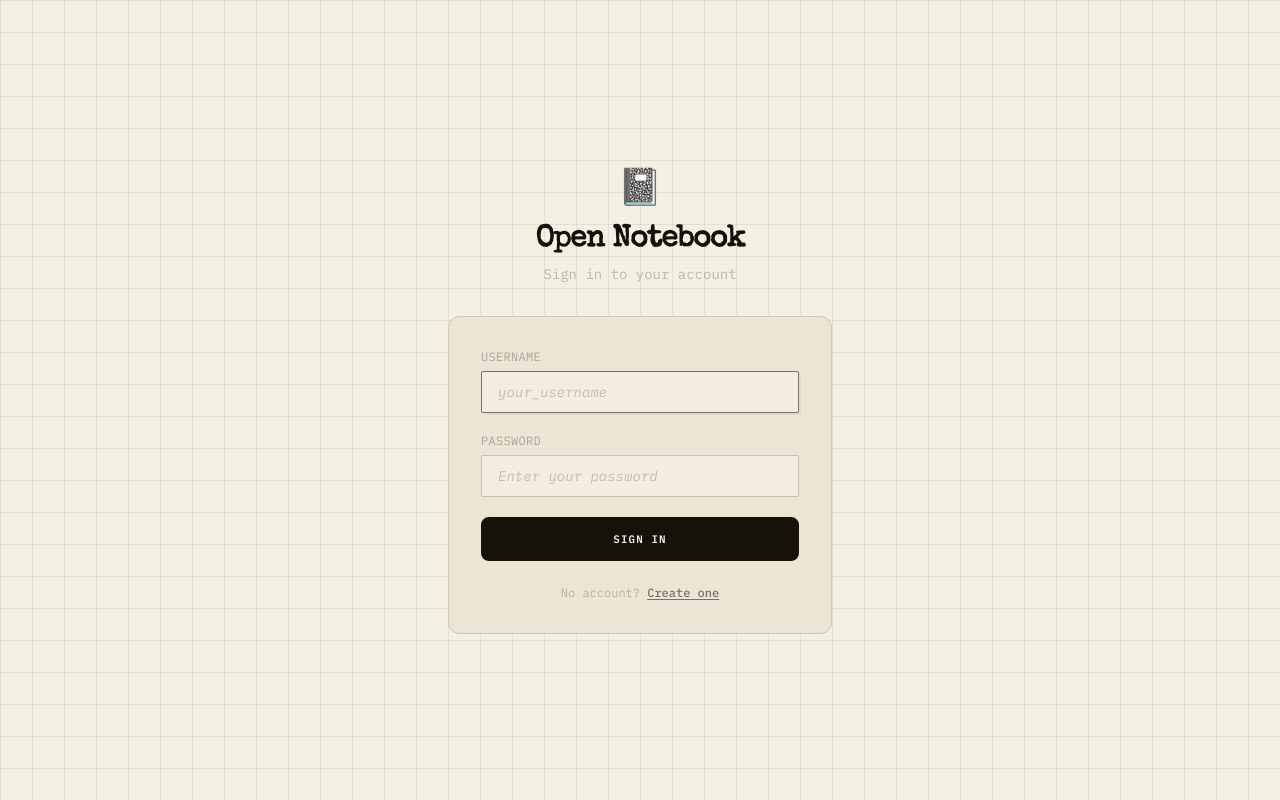
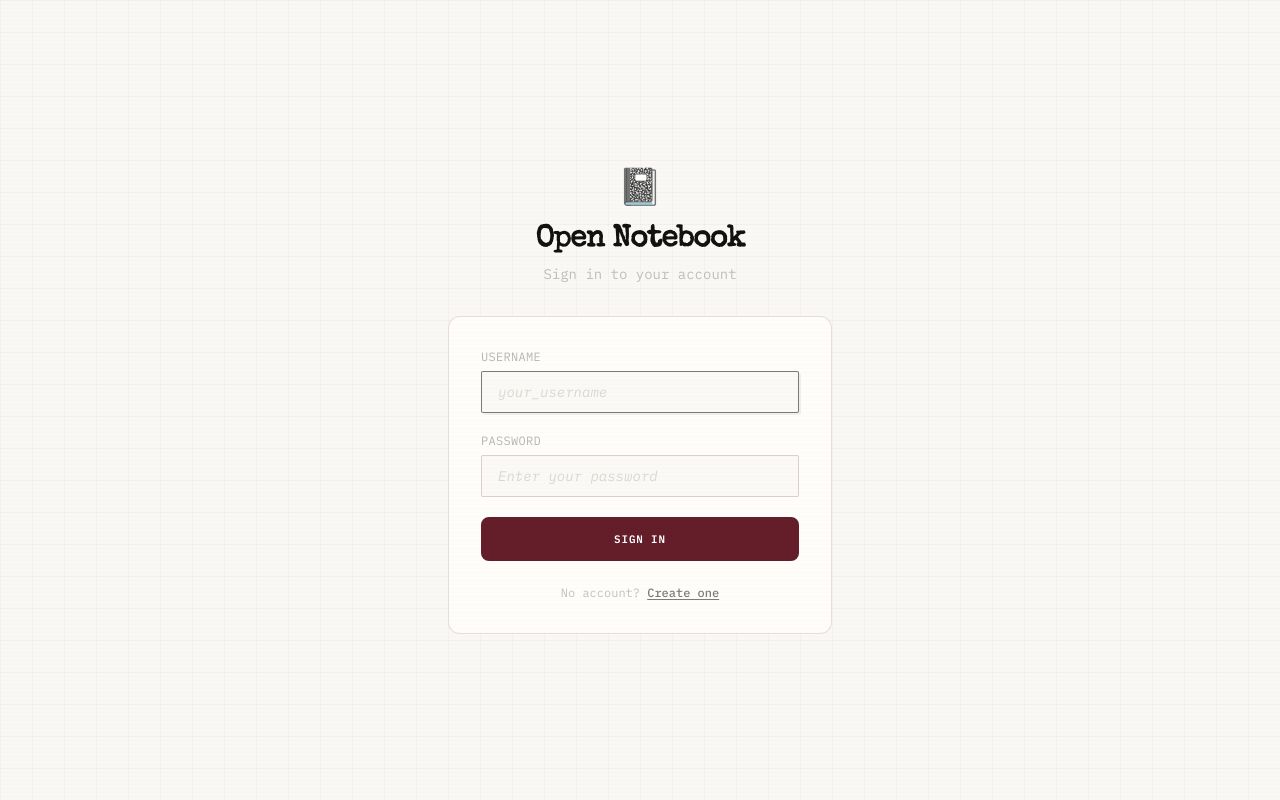
Before and after one commit to angkon101/chandnot, a Next.js app: page /login in a window 1280 px wide. Built offline with nearby package versions, Linux system fonts and the light colour scheme.

Commit message:
Database, ui done

```diff
--- a/src/app/globals.css
+++ b/src/app/globals.css
@@ -5,44 +5,62 @@
 @tailwind utilities;
 
 /* ═══════════════════════════════════════════
-   1980s CANVAS THEME
-   Typewriter paper (light) · Blackboard (dark)
+   THEME
+   White + wine black (light) · Ash + off-white (dark)
    ═══════════════════════════════════════════ */
 
 :root {
-  --bg-rgb:            245, 240, 228;
-  --surface-rgb:       236, 230, 215;
-  --surface-alt-rgb:   225, 219, 202;
-  --darker-rgb:        212, 206, 188;
-  --fg-rgb:            22, 18, 10;
-  --primary-rgb:       22, 18, 10;
-  --accent-rgb:        82, 72, 52;
-  --purple-rgb:        46, 40, 28;
-  --amber-rgb:         122, 100, 56;
-  --border-rgb:        22, 18, 10;
-  --placeholder-rgb:   138, 130, 110;
-  --glow-primary:      none;
-  --glow-accent:       none;
-  --grid-color:        rgba(22, 18, 10, 0.07);
-  --scanline-color:    rgba(22, 18, 10, 0.01);
+  --bg-rgb: 250, 248, 245;
+  --surface-rgb: 255, 253, 250;
+  --surface-alt-rgb: 245, 242, 238;
+  --darker-rgb: 235, 232, 228;
+  --fg-rgb: 20, 18, 16;
+  --primary-rgb: 100, 30, 42;
+  --accent-rgb: 140, 75, 30;
+  --purple-rgb: 95, 38, 75;
+  --amber-rgb: 160, 125, 55;
+  --border-rgb: 100, 30, 42;
+  --placeholder-rgb: 180, 175, 168;
+  --glow-primary: 0 0 8px rgba(100, 30, 42, 0.08), 0 0 25px rgba(100, 30, 42, 0.03);
+  --glow-accent: 0 0 8px rgba(140, 75, 30, 0.08), 0 0 25px rgba(140, 75, 30, 0.03);
+  --grid-color: rgba(100, 30, 42, 0.03);
+  --scanline-color: rgba(0, 0, 0, 0.006);
 }
 
 .dark {
-  --bg-rgb:            10, 9, 6;
-  --surface-rgb:       18, 17, 11;
-  --surface-alt-rgb:   28, 26, 18;
-  --darker-rgb:        5, 4, 2;
-  --fg-rgb:            232, 228, 210;
-  --primary-rgb:       232, 228, 210;
-  --accent-rgb:        158, 152, 134;
-  --purple-rgb:        200, 196, 178;
-  --amber-rgb:         188, 174, 138;
-  --border-rgb:        232, 228, 210;
-  --placeholder-rgb:   94, 90, 76;
-  --glow-primary:      none;
-  --glow-accent:       none;
-  --grid-color:        rgba(232, 228, 210, 0.05);
-  --scanline-color:    rgba(232, 228, 210, 0.01);
+  --bg-rgb: 68, 66, 62;
+  --surface-rgb: 78, 75, 72;
+  --surface-alt-rgb: 85, 82, 78;
+  --darker-rgb: 58, 56, 52;
+  --fg-rgb: 245, 240, 230;
+  --primary-rgb: 245, 240, 230;
+  --accent-rgb: 210, 205, 195;
+  --purple-rgb: 200, 195, 185;
+  --amber-rgb: 195, 190, 178;
+  --border-rgb: 245, 240, 230;
+  --placeholder-rgb: 160, 155, 145;
+  --glow-primary: none;
+  --glow-accent: none;
+  --grid-color: rgba(245, 240, 230, 0.04);
+  --scanline-color: rgba(245, 240, 230, 0.008);
+}
+
+.dark {
+  --bg-rgb: 68, 66, 62;
+  --surface-rgb: 78, 75, 72;
+  --surface-alt-rgb: 85, 82, 78;
+  --darker-rgb: 58, 56, 52;
+  --fg-rgb: 245, 240, 230;
+  --primary-rgb: 245, 240, 230;
+  --accent-rgb: 210, 205, 195;
+  --purple-rgb: 200, 195, 185;
+  --amber-rgb: 195, 190, 178;
+  --border-rgb: 245, 240, 230;
+  --placeholder-rgb: 160, 155, 145;
+  --glow-primary: none;
+  --glow-accent: none;
+  --grid-color: rgba(245, 240, 230, 0.04);
+  --scanline-color: rgba(245, 240, 230, 0.008);
 }
 
 * { box-sizing: border-box; }
@@ -114,30 +132,35 @@ code, pre, .font-mono {
 }
 .cyber-card::before { display: none; }
 
-/* ─── Primary button — solid ink fill ─── */
+/* ─── Primary button ─── */
 .cyber-btn-primary {
-  background: rgba(var(--fg-rgb), 1);
-  color: rgba(var(--bg-rgb), 1);
   font-family: 'IBM Plex Mono', monospace;
   font-size: 0.68rem;
   font-weight: 600;
-  letter-spacing: 0.1em;
+  letter-spacing: 0.08em;
   text-transform: uppercase;
-  border: 2px solid rgba(var(--fg-rgb), 1);
+  border: 2px solid;
   cursor: pointer;
-  transition: background 0.1s, color 0.1s;
+  transition: background 0.1s, color 0.1s, opacity 0.1s;
   position: relative;
   overflow: hidden;
+  background: rgba(var(--primary-rgb), 1);
+  color: #fff;
+  border-color: rgba(var(--primary-rgb), 1);
 }
-.cyber-btn-primary::after { display: none; }
-.cyber-btn-primary > * { position: relative; z-index: 1; }
-.cyber-btn-primary:hover { background: transparent; color: rgba(var(--fg-rgb), 1); }
-.cyber-btn-primary:active { opacity: 0.7; }
+.cyber-btn-primary:hover { opacity: 0.85; }
+.cyber-btn-primary:active { opacity: 0.6; }
+.dark .cyber-btn-primary {
+  background: rgba(var(--primary-rgb), 0.12);
+  color: rgba(var(--fg-rgb), 1);
+  border-color: rgba(var(--fg-rgb), 0.2);
+}
+.dark .cyber-btn-primary:hover { background: rgba(var(--primary-rgb), 0.22); border-color: rgba(var(--fg-rgb), 0.35); }
 
 /* ─── Secondary button — outlined ─── */
 .cyber-btn-secondary {
   background: transparent;
-  border: 1px solid rgba(var(--border-rgb), 0.22);
+  border: 1px solid rgba(var(--border-rgb), 0.2);
   color: rgba(var(--fg-rgb), 0.5);
   font-family: 'IBM Plex Mono', monospace;
   font-size: 0.7rem;
@@ -146,9 +169,23 @@ code, pre, .font-mono {
   transition: border-color 0.1s, color 0.1s, background 0.1s;
 }
 .cyber-btn-secondary:hover {
-  border-color: rgba(var(--fg-rgb), 0.55);
-  color: rgba(var(--fg-rgb), 0.88);
-  background: rgba(var(--fg-rgb), 0.04);
+  border-color: rgba(var(--primary-rgb), 0.5);
+  color: rgba(var(--primary-rgb), 0.9);
+  background: rgba(var(--primary-rgb), 0.06);
+}
+.dark .cyber-btn-secondary:hover {
+  border-color: rgba(var(--fg-rgb), 0.45);
+  color: rgba(var(--fg-rgb), 0.85);
+  background: rgba(var(--fg-rgb), 0.05);
+}
+
+.dark .cyber-card {
+  border-color: rgba(var(--border-rgb), 0.06);
+  background: rgba(var(--surface-rgb), 0.7);
+}
+.dark .cyber-input {
+  background: rgba(var(--bg-rgb), 0.6);
+  border-color: rgba(var(--border-rgb), 0.08);
 }
 
 /* ─── Input ─── */
--- a/src/app/group/[code]/page.tsx
+++ b/src/app/group/[code]/page.tsx
@@ -73,9 +73,9 @@ export default async function GroupPage({
             <div className="text-center">
               <div className="text-4xl mb-4">👥</div>
               <h3 className="text-xl font-bold font-display cyber-gradient-text mb-1">{group.name}</h3>
-              <p className="text-white/25 text-sm mb-4 font-mono">Select a note or create a new one</p>
-              <div className="inline-flex items-center gap-2 px-3 py-1.5 bg-white/[0.02] border border-white/5 rounded-lg">
-                <span className="text-[10px] font-mono text-white/20 tracking-widest">SHARE CODE</span>
+              <p className="text-cyber-fg/25 text-sm mb-4 font-mono">Select a note or create a new one</p>
+              <div className="inline-flex items-center gap-2 px-3 py-1.5 bg-cyber-fg/[0.02] border border-cyber-fg/5 rounded-lg">
+                <span className="text-[10px] font-mono text-cyber-fg/20 tracking-widest">SHARE CODE</span>
                 <span className="font-mono text-xs font-bold cyber-neon-text tracking-widest">{group.code}</span>
               </div>
             </div>
--- a/src/app/layout.tsx
+++ b/src/app/layout.tsx
@@ -9,7 +9,7 @@ export const metadata: Metadata = {
 
 export default function RootLayout({ children }: { children: React.ReactNode }) {
   return (
-    <html lang="en" className="dark" suppressHydrationWarning>
+    <html lang="en" suppressHydrationWarning>
       <body className="min-h-screen cyber-scanlines transition-colors duration-200">
         <ThemeProvider>{children}</ThemeProvider>
       </body>
--- a/src/components/GroupNoteCreate.tsx
+++ b/src/components/GroupNoteCreate.tsx
@@ -25,7 +25,7 @@ export default function GroupNoteCreate({ groupCode }: { groupCode: string }) {
     <button
       onClick={createNote}
       disabled={loading}
-      className="text-xs font-mono text-cyan-400/60 hover:text-cyan-400 transition-colors disabled:opacity-40"
+      className="text-xs font-mono text-cyber-cyan/60 hover:text-cyber-cyan transition-colors disabled:opacity-40"
     >
       {loading ? '...' : '+ New'}
     </button>
--- a/src/components/Sidebar.tsx
+++ b/src/components/Sidebar.tsx
@@ -3,6 +3,7 @@
 import { useState, useMemo } from 'react'
 import Link from 'next/link'
 import { useRouter, usePathname } from 'next/navigation'
+import { useTheme } from './ThemeProvider'
 import { NoteType, GroupType } from '@/lib/types'
 
 interface SidebarProps {
@@ -146,6 +147,7 @@ export default function Sidebar({ notes, groups, username }: SidebarProps) {
   const [search, setSearch] = useState('')
   const router = useRouter()
   const pathname = usePathname()
+  const { theme, toggleTheme } = useTheme()
 
   const filteredNotes = useMemo(() => {
     if (!search.trim()) return notes
@@ -442,7 +444,32 @@ export default function Sidebar({ notes, groups, username }: SidebarProps) {
       </div>
 
       {/* ── Footer ── */}
-      <div className="flex-shrink-0 px-3 py-3 border-t border-cyber-fg/10">
+      <div className="flex-shrink-0 px-3 py-3 border-t border-cyber-fg/10 space-y-1.5">
+        <button
+          onClick={toggleTheme}
+          className="w-full flex items-center gap-2 px-3 py-2 cyber-btn-secondary rounded-sm text-xs"
+        >
+          <span className="flex-shrink-0">
+            {theme === 'dark' ? (
+              <svg width="13" height="13" viewBox="0 0 24 24" fill="none" stroke="currentColor" strokeWidth="2" strokeLinecap="round">
+                <circle cx="12" cy="12" r="5" />
+                <line x1="12" y1="1" x2="12" y2="3" />
+                <line x1="12" y1="21" x2="12" y2="23" />
+                <line x1="4.22" y1="4.22" x2="5.64" y2="5.64" />
+                <line x1="18.36" y1="18.36" x2="19.78" y2="19.78" />
+                <line x1="1" y1="12" x2="3" y2="12" />
+                <line x1="21" y1="12" x2="23" y2="12" />
+                <line x1="4.22" y1="19.78" x2="5.64" y2="18.36" />
+                <line x1="18.36" y1="5.64" x2="19.78" y2="4.22" />
+              </svg>
+            ) : (
+              <svg width="13" height="13" viewBox="0 0 24 24" fill="none" stroke="currentColor" strokeWidth="2" strokeLinecap="round">
+                <path d="M21 12.79A9 9 0 1 1 11.21 3 7 7 0 0 0 21 12.79z" />
+              </svg>
+            )}
+          </span>
+          <span>{theme === 'dark' ? 'Light mode' : 'Dark mode'}</span>
+        </button>
         <button
           onClick={logout}
           className="w-full flex items-center gap-2 px-3 py-2 cyber-btn-secondary rounded-sm text-xs"
--- a/tailwind.config.js
+++ b/tailwind.config.js
@@ -18,19 +18,20 @@ module.exports = {
           black:  'rgba(var(--bg-rgb), <alpha-value>)',
           dark:   'rgba(var(--surface-rgb), <alpha-value>)',
           darker: 'rgba(var(--darker-rgb), <alpha-value>)',
-          gray:   '#1a1a18',
+          gray:   'rgba(var(--surface-alt-rgb), <alpha-value>)',
           pink:   'rgba(var(--primary-rgb), <alpha-value>)',
           cyan:   'rgba(var(--accent-rgb), <alpha-value>)',
           purple: 'rgba(var(--purple-rgb), <alpha-value>)',
+          amber:  'rgba(var(--amber-rgb), <alpha-value>)',
           fg:     'rgba(var(--fg-rgb), <alpha-value>)',
         },
       },
       boxShadow: {
-        'cyber-pink': '3px 3px 0 rgba(0,0,0,0.08)',
-        'cyber-cyan': '3px 3px 0 rgba(0,0,0,0.06)',
-        'cyber-sm':   '1px 1px 0 rgba(0,0,0,0.06)',
-        'cyber-md':   '3px 3px 0 rgba(0,0,0,0.08)',
-        'cyber-lg':   '5px 5px 0 rgba(0,0,0,0.1)',
+        'cyber-pink': '2px 2px 0 rgba(var(--primary-rgb), 0.15)',
+        'cyber-cyan': '2px 2px 0 rgba(var(--accent-rgb), 0.15)',
+        'cyber-sm':   '1px 1px 0 rgba(var(--fg-rgb), 0.06)',
+        'cyber-md':   '3px 3px 0 rgba(var(--fg-rgb), 0.08)',
+        'cyber-lg':   '5px 5px 0 rgba(var(--fg-rgb), 0.1)',
       },
       transitionTimingFunction: {
         'out-expo': 'cubic-bezier(0.16, 1, 0.3, 1)',
```
Also changed, not shown: src/app/group/[code]/GroupPanel.tsx (+18 -17 lines), src/components/Editor.tsx (+23 -5 lines).
